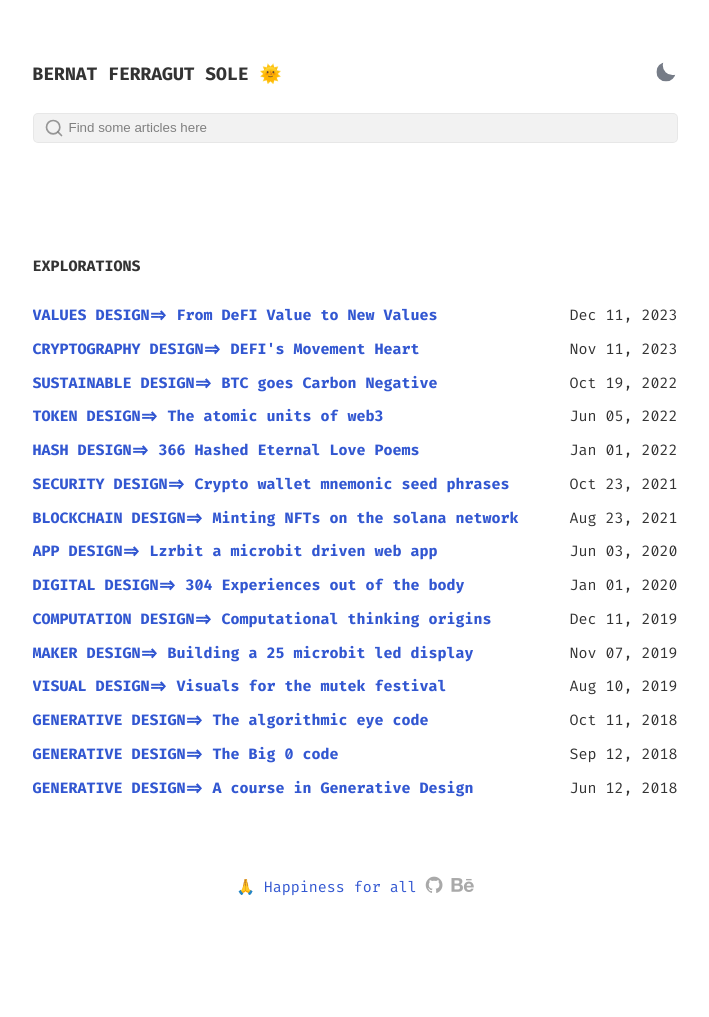
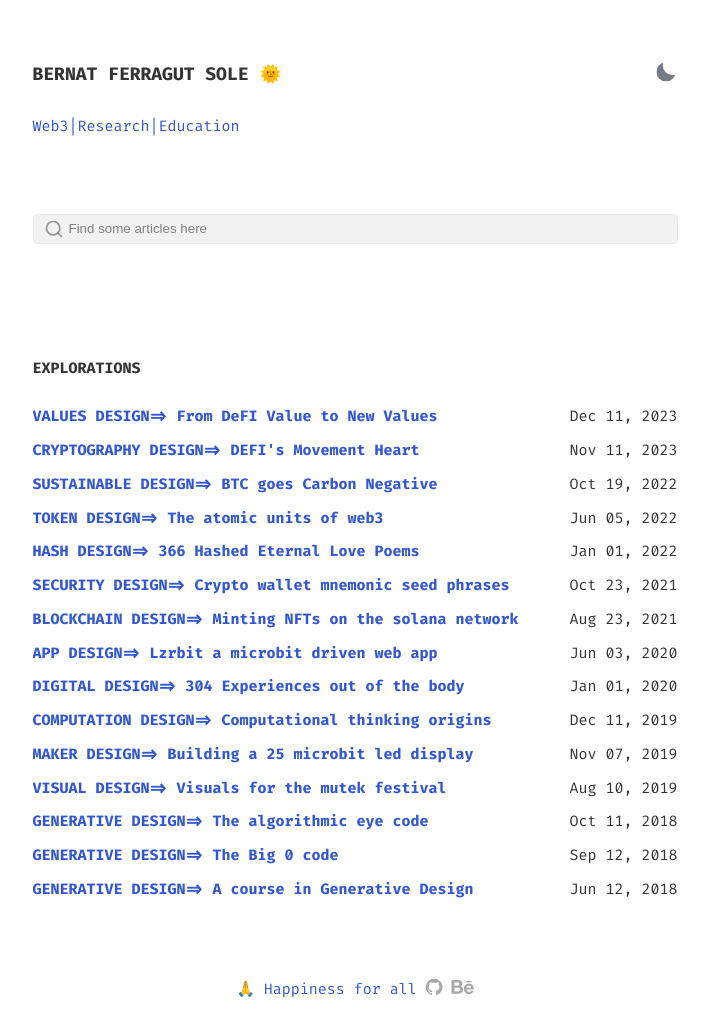
Before and after one commit to bernatferragut/WEB2, a Jekyll site: the page built from index.html, in a window 1280 px wide. Shown: the whole page, without its empty margins (285-994 px from the left). Built offline with Jekyll 4.4.1, drawn with Linux system fonts in a browser that asks for light colours; before the commit the page ends 916 px from its top, so only the background shows below that.

Commit message:
Update index.html

```diff
--- a/index.html
+++ b/index.html
@@ -8,9 +8,9 @@ layout: default
             <div></div>
         </button>
     </div>
-    <!------ <div class="bio">
+   <div class="bio">
         <a href"{{ site.baseurl }}/about">Web3|Research|Education</a> <br>
-        <p><a href="{{ site.baseurl }}/about">⚡ ABOUT ⚡</a></p>
+         <!------ <p><a href="{{ site.baseurl }}/about">⚡ ABOUT ⚡</a></p>
     </div>Hello -->
 </section>
 
```
